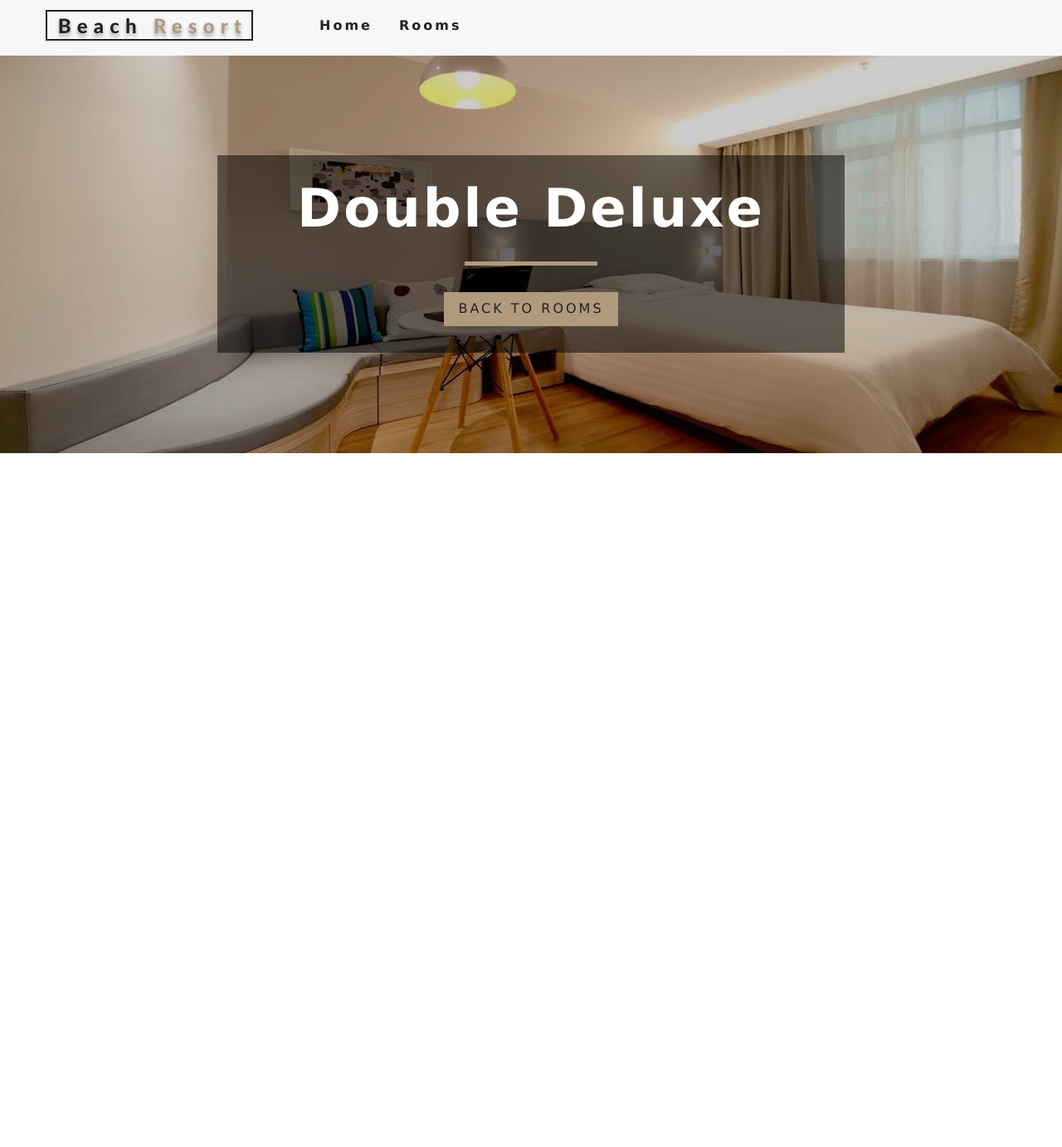
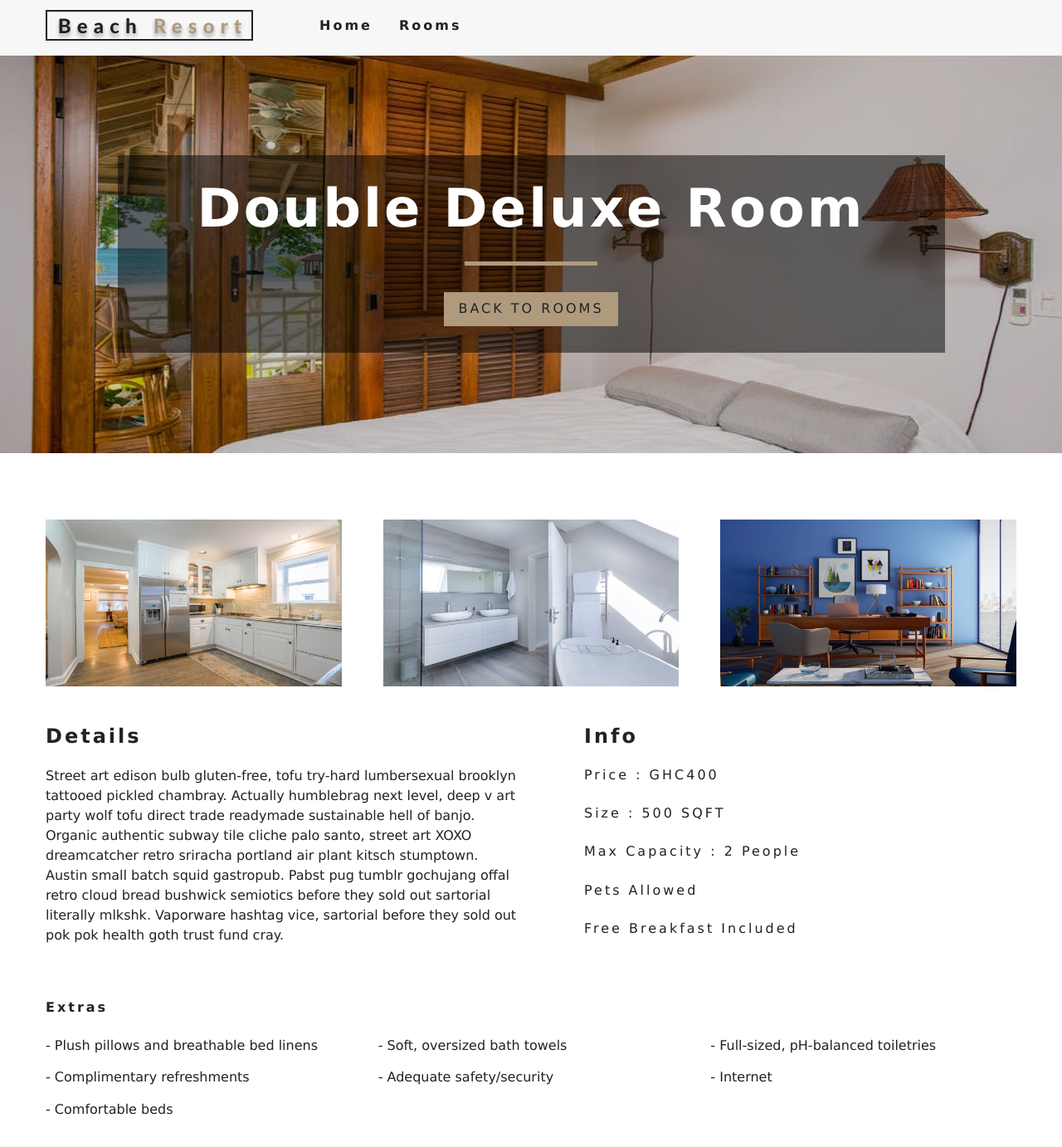
Before and after one commit to FatTonyy/Beach-Resort, a React (Create React App) app: page /rooms/double-deluxe in a window 1280 px wide. Shown: the top 1382 px of the page at 83% size. Before the commit the page ends 800 px from the top, so only its background shows below. Built offline with nearby package versions, Linux system fonts and the light colour scheme.

Commit message:
styled-components

```diff
--- a/package.json
+++ b/package.json
@@ -7,7 +7,8 @@
     "react-dom": "^16.12.0",
     "react-icons": "^3.8.0",
     "react-router-dom": "^5.1.2",
-    "react-scripts": "3.2.0"
+    "react-scripts": "3.2.0",
+    "styled-components": "^4.4.1"
   },
   "scripts": {
     "start": "react-scripts start",
--- /dev/null
+++ b/src/components/RoomsContainer.js
@@ -0,0 +1,13 @@
+import React from "react";
+import RoomsFilter from "./RoomsFilter";
+import RoomsList from "./RoomsList";
+
+export default function RoomsContainer() {
+  return (
+    <div>
+      Hello from roomsContainer
+      <RoomsFilter />
+      <RoomsList />
+    </div>
+  );
+}
--- /dev/null
+++ b/src/components/RoomsFilter.js
@@ -0,0 +1,5 @@
+import React from "react";
+
+export default function RoomsFilter() {
+  return <div>hello from RoomsFilter</div>;
+}
--- /dev/null
+++ b/src/components/RoomsList.js
@@ -0,0 +1,5 @@
+import React from "react";
+
+export default function RoomsList() {
+  return <div>hello from roomlist</div>;
+}
--- /dev/null
+++ b/src/components/StyledHero.js
@@ -0,0 +1,13 @@
+import styled from "styled-components";
+import defaultImg from "../images/room-5.jpeg";
+
+const styledHero = styled.header`
+  min-height: 60vh;
+  background: linear-gradient(rgba(0, 0, 0, 0.2), rgba(0, 0, 0, 0.2)),
+    url(${props => (props.img ? props.img : defaultImg)}) center/cover no-repeat;
+  display: flex;
+  align-items: center;
+  justify-content: center;
+`;
+
+export default styledHero;
--- a/src/context.js
+++ b/src/context.js
@@ -28,7 +28,6 @@
     let tempItems = items.map(item => {
       let id = item.sys.id;
       let images = item.fields.images.map(image => image.fields.file.url);
-
       let room = { ...item.fields, images, id };
       return room;
     });
--- a/src/pages/Rooms.js
+++ b/src/pages/Rooms.js
@@ -2,9 +2,11 @@
 import Hero from "../components/Hero";
 import Banner from "../components/Banner";
 import { Link } from "react-router-dom";
+import RoomsContainer from "../components/RoomsContainer";
 
 const Rooms = () => {
   return (
+    <>
       <Hero hero="roomsHero">
         <Banner title="Our Rooms">
           <Link to="/" className="btn-primary">
@@ -12,6 +14,8 @@
           </Link>
         </Banner>
       </Hero>
+      <RoomsContainer />
+    </>
   );
 };
 
--- a/src/pages/singleRoom.js
+++ b/src/pages/singleRoom.js
@@ -4,6 +4,7 @@
 import Banner from "../components/Banner";
 import { Link } from "react-router-dom";
 import { RoomContext } from "../context";
+import StyledHero from "../components/StyledHero";
 
 export default class singleRoom extends Component {
   constructor(props) {
@@ -43,14 +44,58 @@
       images
     } = room;
 
+    // FIXME: Taking the defaultBcgImg from the images
+    const [mainImg, ...defaultImg] = images;
+    console.log(defaultImg);
+
     return (
-      <Hero hero="roomsHero">
-        <Banner title={`${name}`}>
-          <Link to="/rooms" className="btn-primary">
-            Back to rooms
-          </Link>
-        </Banner>
-      </Hero>
+      <>
+        <StyledHero img={mainImg || this.state.defaultBcg}>
+          <Banner title={`${name} room`}>
+            <Link to="/rooms" className="btn-primary">
+              Back to rooms
+            </Link>
+          </Banner>
+        </StyledHero>
+
+        <section className="single-room">
+          <div className="single-room-images">
+            {defaultImg.map((item, index) => {
+              return <img key={index} src={item} alt={name} />;
+            })}
+          </div>
+
+          <div className="single-room-info">
+            <article className="desc">
+              <h3>details</h3>
+              <p>{description}</p>
+            </article>
+
+            <article className="info">
+              <h3>info</h3>
+              <h6>Price : GHC{price}</h6>
+              <h6>Size : {size} SQFT</h6>
+              <h6>
+                max capacity :{" "}
+                {capacity > 1 ? `${capacity} people` : `${capacity} person`}
+              </h6>
+
+              <h6>{pets ? "pets allowed" : "no pets allowed"}</h6>
+
+              <h6>{breakfast && "free breakfast included"}</h6>
+            </article>
+          </div>
+        </section>
+
+        <section className="room-extras">
+          <h6>extras</h6>
+          <ul className="extras">
+            {extras.map((item, index) => {
+              return <li key={index}>- {item} </li>;
+            })}
+          </ul>
+        </section>
+      </>
     );
   }
 }
```
Also changed, not shown: 1 other file (tests, documents, lock files or other folders). Lines whose indentation alone changed are shown as unchanged.
